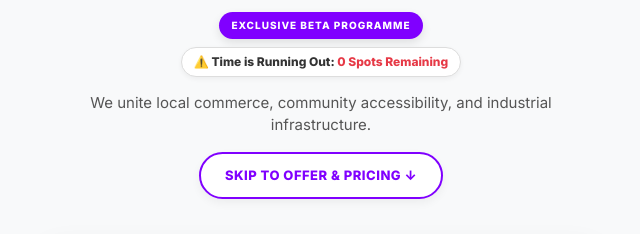
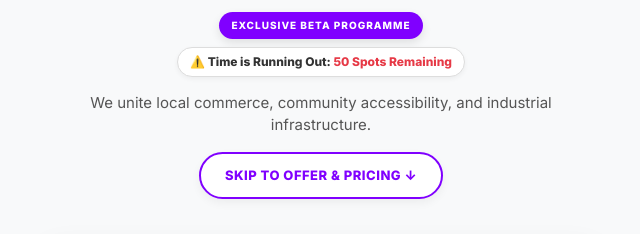
Before and after one commit to tapengagesolutions-eng/find-local-hub, a plain HTML site: page index.html in a window 1280 px wide. Shown: the part 340-574 px from the top of the page, 319-959 px from the left. Drawn offline with Linux system fonts and the light colour scheme.

```diff
--- a/index.html
+++ b/index.html
@@ -1356,10 +1356,10 @@
         // 🛠️ ADMIN CONTROL & CONFIGURATION 🛠️
         // SCROLL ALL THE WAY DOWN HERE TO MAKE CHANGES
         // ==========================================
-        const spotsRemaining = 0;
+        const spotsRemaining = 50;
         document.querySelectorAll('.spots-display').forEach(el => el.innerText = spotsRemaining);
 
-        const WEBHOOK_URL = "https://hooks.zapier.com/hooks/catch/YOUR_ZAPIER_ID_HERE/";
+        const WEBHOOK_URL = "https://hooks.zapier.com/hooks/catch/25456236/ucgpd5n/";
         // ==========================================
 
     </script>
```
